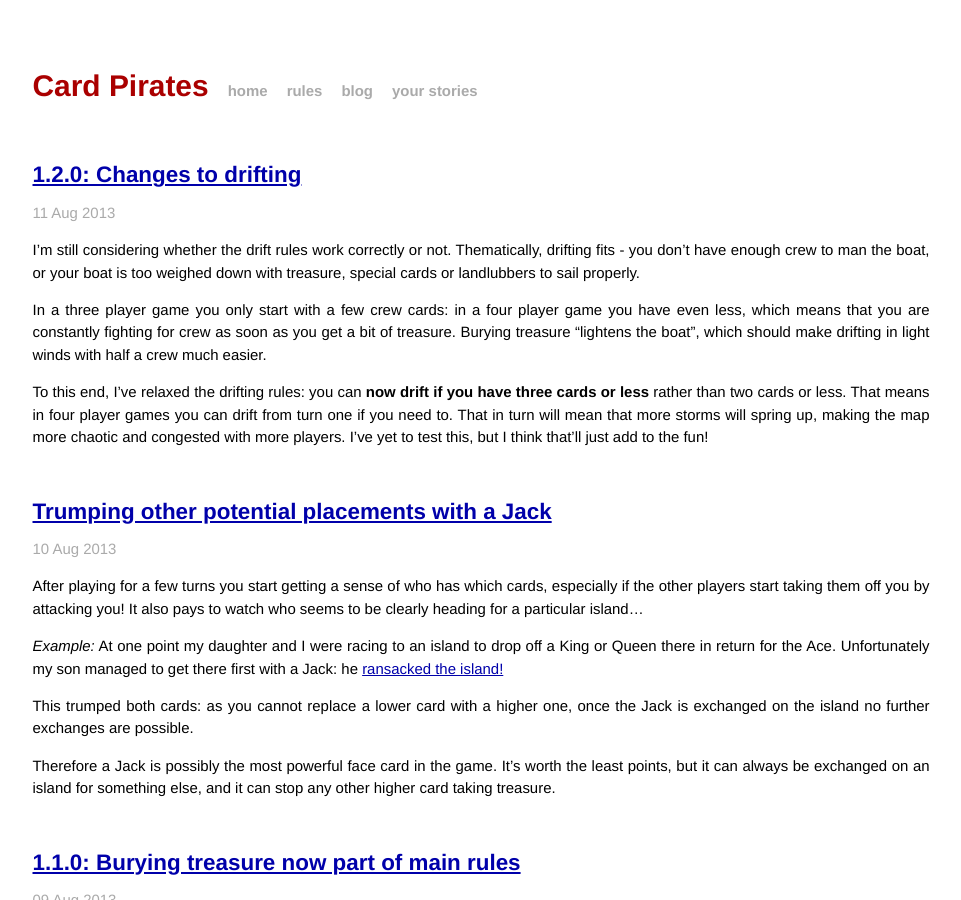
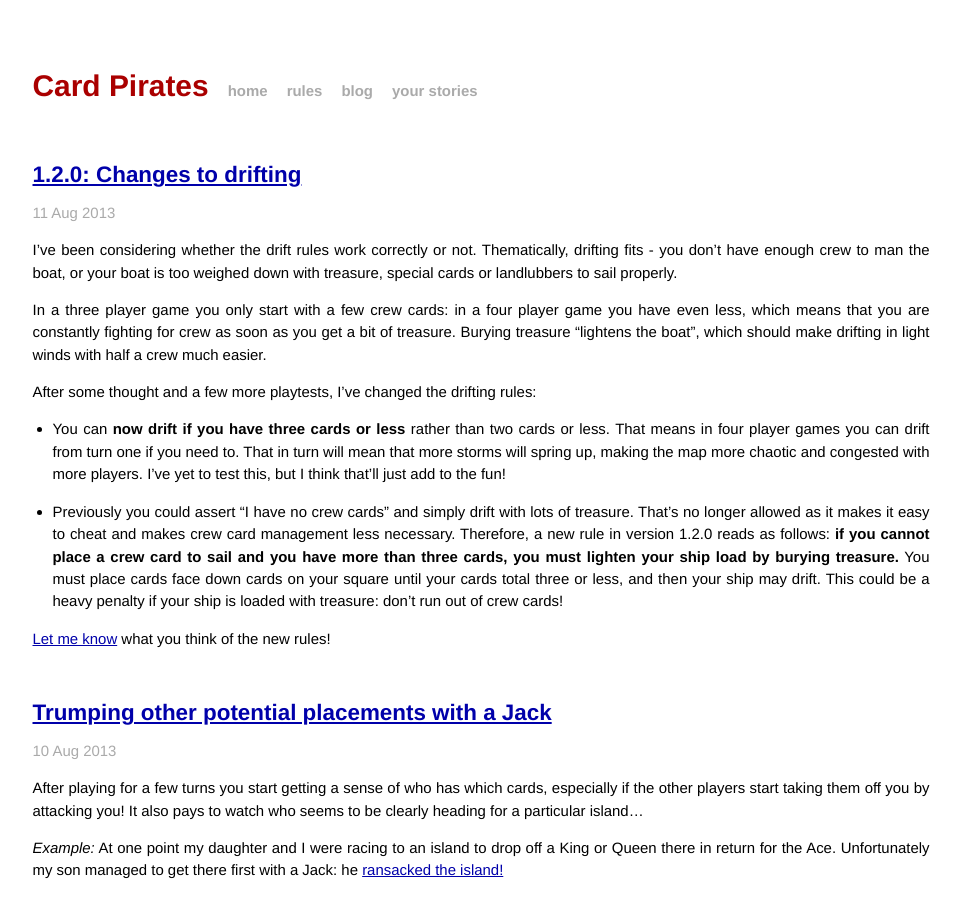
Before and after one commit to chrismdp/cardpirates, a Jekyll site: the page built from blog/index.md, in a window 1280 px wide and 900 px high. Shown: the whole window, without its empty margins (159-1120 px from the left). Built offline with Jekyll 4.4.1, drawn with Linux system fonts in a browser that asks for light colours.

Commit message:
drifting refinements

```diff
--- /dev/null
+++ b/_posts/2013-08-11-changes-to-drifting.md
@@ -0,0 +1,18 @@
+---
+layout: post
+title:  "1.2.0: Changes to drifting"
+tags: design rules
+
+---
+
+I've been considering whether the drift rules work correctly or not. Thematically, drifting fits - you don't have enough crew to man the boat, or your boat is too weighed down with treasure, special cards or landlubbers to sail properly.
+
+In a three player game you only start with a few crew cards: in a four player game you have even less, which means that you are constantly fighting for crew as soon as you get a bit of treasure. Burying treasure "lightens the boat", which should make drifting in light winds with half a crew much easier.
+
+After some thought and a few more playtests, I've changed the drifting rules:
+
+- You can **now drift if you have three cards or less** rather than two cards or less. That means in four player games you can drift from turn one if you need to. That in turn will mean that more storms will spring up, making the map more chaotic and congested with more players. I've yet to test this, but I think that'll just add to the fun!
+
+- Previously you could assert "I have no crew cards" and simply drift with lots of treasure. That's no longer allowed as it makes it easy to cheat and makes crew card management less necessary. Therefore, a new rule in version 1.2.0 reads as follows: **if you cannot place a crew card to sail and you have more than three cards, you must lighten your ship load by burying treasure.** You must place cards face down cards on your square until your cards total three or less, and then your ship may drift. This could be a heavy penalty if your ship is loaded with treasure: don't run out of crew cards!
+
+[Let me know](/stories) what you think of the new rules!
--- a/_posts/2013-08-11-thoughts-on-drifting.md
+++ /dev/null
@@ -1,12 +0,0 @@
----
-layout: post
-title:  "1.2.0: Changes to drifting"
-tags: design rules
-
----
-
-I'm still considering whether the drift rules work correctly or not. Thematically, drifting fits - you don't have enough crew to man the boat, or your boat is too weighed down with treasure, special cards or landlubbers to sail properly.
-
-In a three player game you only start with a few crew cards: in a four player game you have even less, which means that you are constantly fighting for crew as soon as you get a bit of treasure. Burying treasure "lightens the boat", which should make drifting in light winds with half a crew much easier.
-
-To this end, I've relaxed the drifting rules: you can **now drift if you have three cards or less** rather than two cards or less. That means in four player games you can drift from turn one if you need to. That in turn will mean that more storms will spring up, making the map more chaotic and congested with more players. I've yet to test this, but I think that'll just add to the fun!
--- a/rules/index.md
+++ b/rules/index.md
@@ -50,9 +50,11 @@ This gives you as many *sailing points* to sail that turn as the number on the c
 
 It costs 3 sailing points to sail to an adjacent square, and 5 points to sail diagonally.
 
-You cannot sail into the same square twice in the same turn, and you cannot finish on the square you started on.
+You cannot sail into the same square twice in the same turn, and you cannot finish on the square you started on. You must either sail or drift: you cannot stay in the same square.
 
 In subsequent turns, in order to sail from any sea or island square, follow the same process: place the chosen crew card face up on the square your ship is on before moving, under any island card.
+
+If you cannot place a crew card, yet you have more than three cards in your hand, you must bury treasure (see below) by placing cards face down on your square until you only have three cards so that you are able to drift.
 
 ## "Heave to!"
 
@@ -96,11 +88,19 @@ If you have three cards or less, or you have no crew cards which allow sailing n
 
 You are allowed to drift into a storm space if you choose. You cannot drift to a square with another player ship, and you cannot drift diagonally. If you cannot sail or drift for whatever reason, you forfeit your turn.
 
+## Burying treasure
+
+Before placing a card face up to sail from an island or sea space, you have the additional option of placing any number of any type of card face down beneath the face up card. These cards are then automatically dug up by any player (including yourself) who sails to that square in future.
+
+You can use this to bury treasure to retrieve later, or leave useless cards as a decoy!
+
+If burying cards reduces your hand to three cards or less, you are able to drift from that square in the same turn without placing further cards.
+
 ## Storms
 
-As the game progresses, occasionally spaces may appear without cards on them. These represent fearful storms drifting across the sea. If you sail to a square without any card on it, you must end your turn there and place a crew card face up to represent crew lost during the squall. If you choose to or are forced to place a face or ace card, place it face down. If you have no cards, you do not have to place anything.
+As the game progresses, occasionally spaces will appear without cards or ships on them. These represent fearful storms drifting across the sea. If you sail to a square without any card or other ship on it, you must end your turn there and place a crew card face up to represent crew lost during the squall. If you choose to or are forced to place a face or ace card, place it face down. If you have no cards, you do not have to place anything.
 
-On your next turn, you must place another card face up here to continue moving as normal.
+On your next turn, you must place another card face up here to continue moving as normal (or you may drift if you are allowed to.)
 
 {% include ad-skyscraper.html %}
 
@@ -140,7 +140,7 @@ To attack, pick a crew card from your hand and place it face down in front of yo
 
 If you don't have a crew card to place as a defender, you can choose not to place a card. In this case the attacker automatically wins. You cannot attack if you don't have a crew card.
 
-The cards used in the attack and defence are lost as casualties. They are placed face up on the island which matches their suits underneath the island card on top. The winner then gets to select up to two cards at random from the loser's hand and places them in his own hand. The winner then gives the loser any one card of their choosing.
+The cards used in the attack and defence are lost as casualties. They are placed face up on the island which matches their suits underneath the face up island card. The winner then gets to select up to two cards at random from the loser's hand and places them in his own hand. The winner then gives the loser any one card of their choosing.
 
 If the loser has only one card, the attacker only takes one: if the loser's hand is empty, the attacker does not get to take cards. The winner must still give the loser a card, no matter how many cards they managed to take.
 
```
Also changed, not shown: other parts of rules/index.md (+1 -11 lines).
